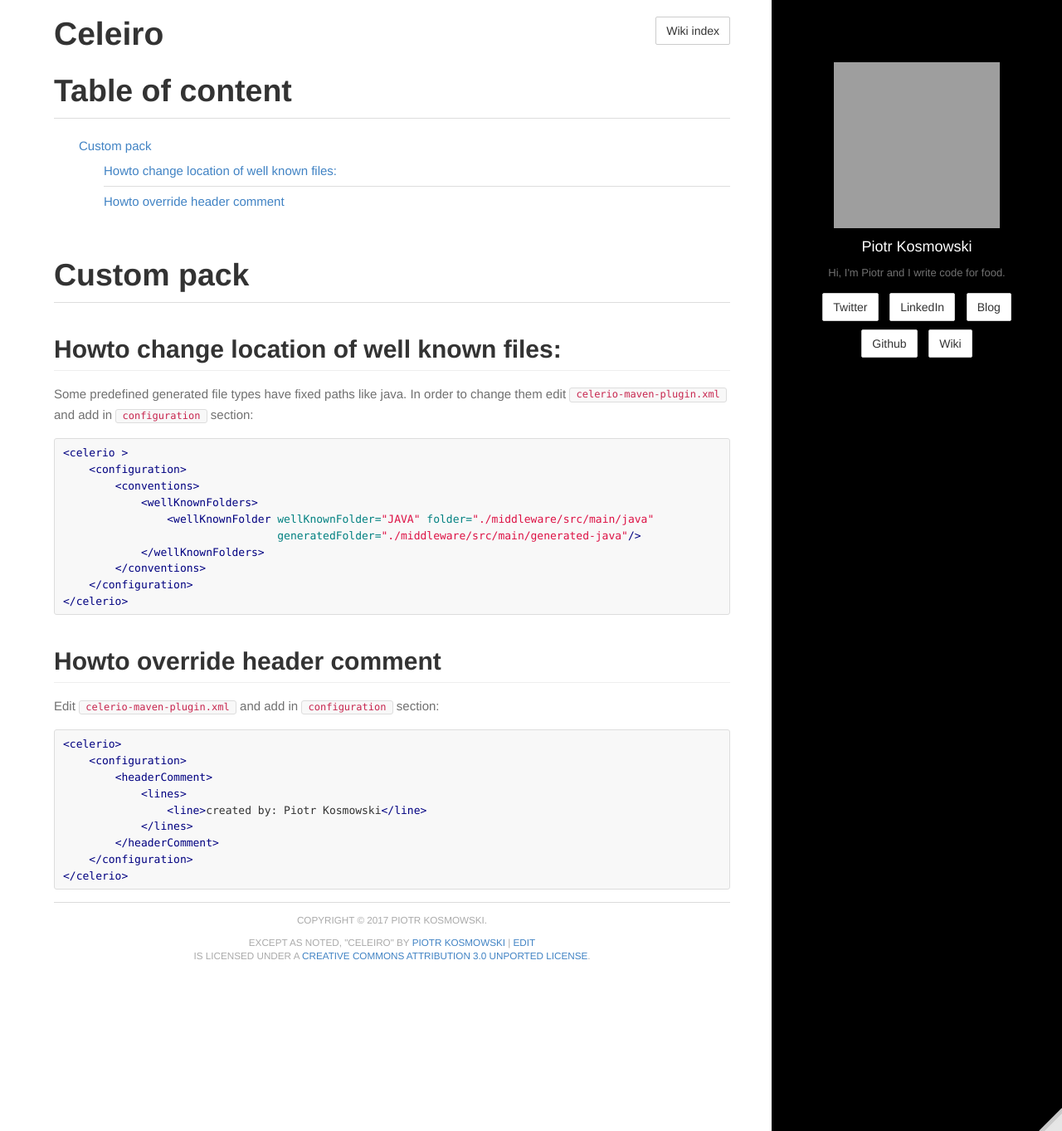
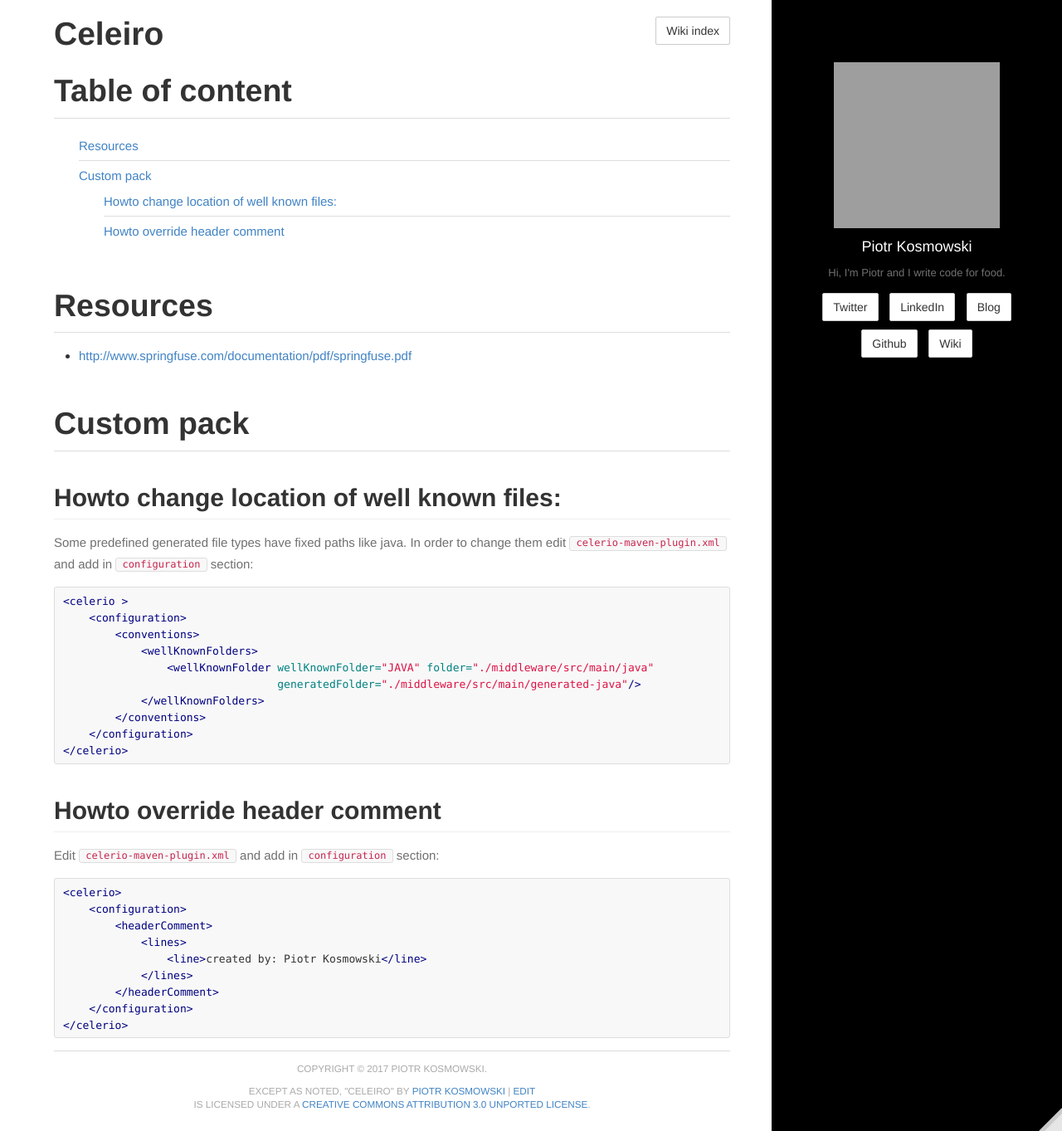
Before and after one commit to kospiotr/kospiotr.github.io, a Jekyll site: the page built from wiki/celeiro.md, in a window 1280 px wide and 1363 px high. Shown: the whole window at 83% size. Built offline with Jekyll 4.4.1, drawn with Linux system fonts in a browser that asks for light colours; grey boxes are pictures that could not be loaded.

Commit message:
Update celeiro.md

```diff
--- a/wiki/celeiro.md
+++ b/wiki/celeiro.md
@@ -5,6 +5,10 @@
 toc: true
 editurl: wiki/celeiro.md
 ---
+
+# Resources
+
+* [http://www.springfuse.com/documentation/pdf/springfuse.pdf](http://www.springfuse.com/documentation/pdf/springfuse.pdf)
 
 # Custom pack
 
```
